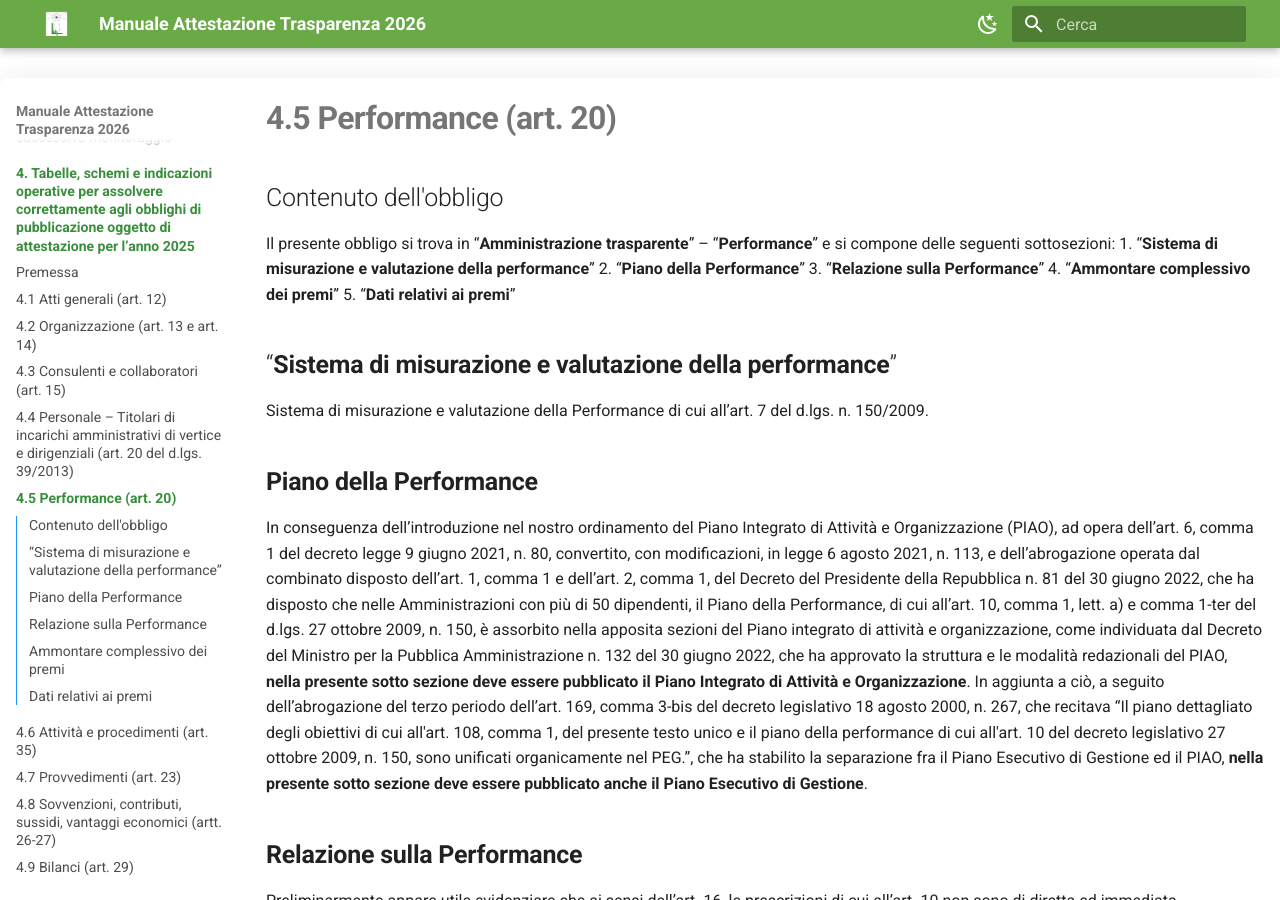
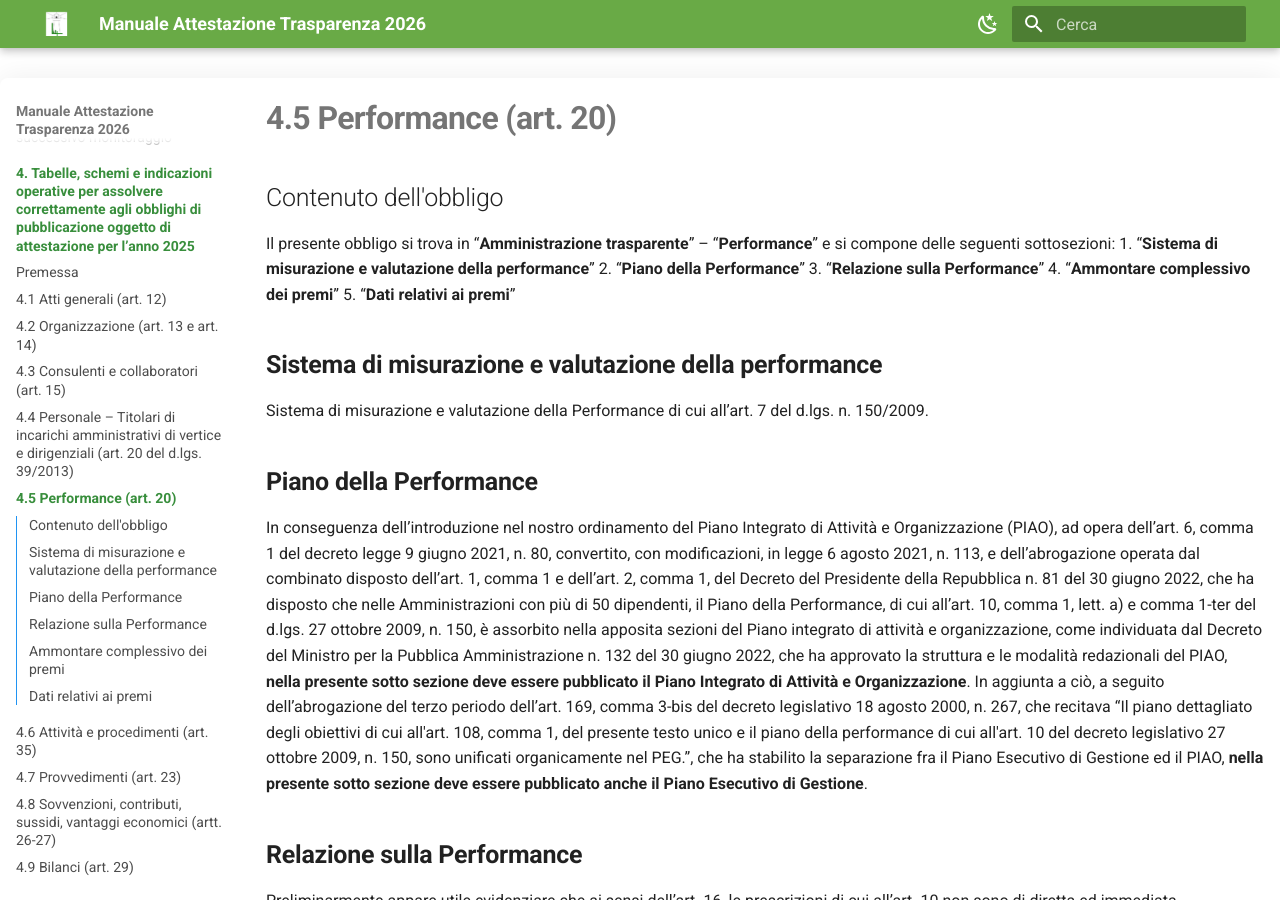
Before and after one commit to Lab4srl/manuale-trasparenza-2026, an MkDocs documentation site: the page built from docs/capitolo-4/4-5-performance.md, in a window 1280 px wide and 900 px high. Built offline with MkDocs 1.6.1 and Material for MkDocs 9.7.7, drawn with Linux system fonts in a browser that asks for light colours.

Commit message:
Aggiornamento manuale

```diff
--- a/docs/capitolo-4/4-5-performance.md
+++ b/docs/capitolo-4/4-5-performance.md
@@ -8,7 +8,7 @@ Il presente obbligo si trova in “**Amministrazione trasparente**” – “**P
 5. “**Dati relativi ai premi**”
 
 
-## “**Sistema di misurazione e valutazione della performance**”
+## **Sistema di misurazione e valutazione della performance**
 
 Sistema di misurazione e valutazione della Performance di cui all’art. 7 del d.lgs. n. 150/2009.
 
```
